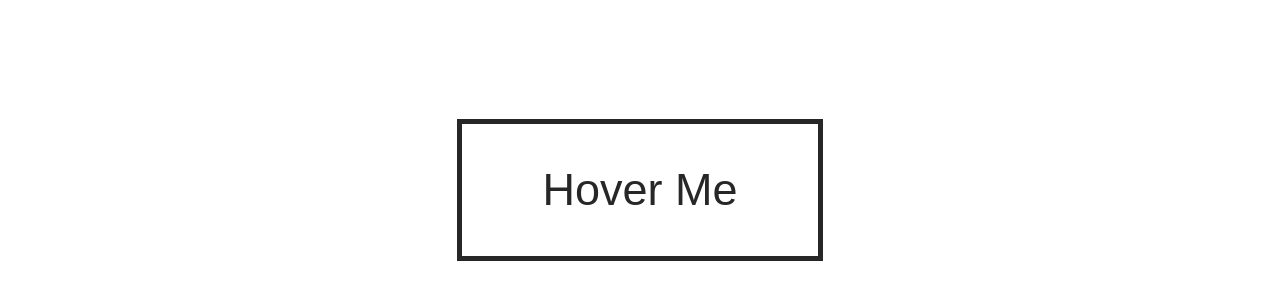
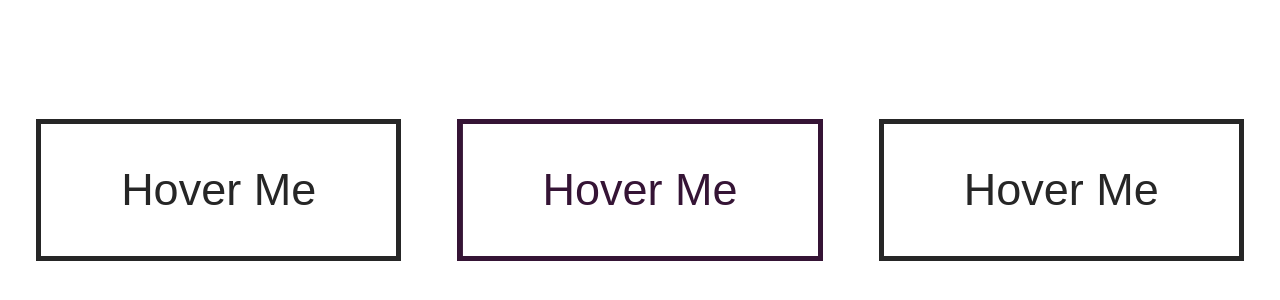
Before and after one commit to smentzer/btn-hover-effect, a plain HTML site: page index.html in a window 1280 px wide. Shown: the part 218-518 px from the top of the page. Drawn offline with Linux system fonts and the light colour scheme.

Commit message:
more buttons

```diff
--- a/index.html
+++ b/index.html
@@ -12,8 +12,21 @@
 </head>
 
 <body>
+ <div class="wrapper">
 
-  <a href="#">Hover Me</a>
+
+    <a class="chop" href="#">Hover Me</a>
+    <a class="slide" href="#">Hover Me</a>
+    <a class="cross" href="#">Hover Me</a>
+
+ </div>
+
+
+
+
+
+
+
 
 </body>
 </html>
--- a/style.css
+++ b/style.css
@@ -1,22 +1,22 @@
-body {
+.wrapper {
 	height: 100vh;
 	display: flex;
-    justify-content: center;
+	justify-content: space-around;
 	align-items: center;
 }
 
-a {
+.chop {
 	text-decoration: none;
-    color: #272727;
+	color: #262626;
 	font-family: sans-serif;
 	font-size: 45px;
-    border: 5px solid #272727;
+	border: 5px solid #262626;
 	padding: 40px 80px;
 	position: relative;
 	overflow: hidden;
 }
 
-a:before {
+.chop:before {
 	content: '';
 	position: absolute;
 	left: 0;
@@ -25,11 +25,93 @@ a:before {
 	height: 100%;
 	width: 100%;
     z-index: -1;
+    transition: all 1s;
 	transform-origin: bottom left;
  	transform: rotate(-90deg);
 	transition: transform 1s;
 }
 
-a:hover:before {
+.chop:hover:before {
 	transform: rotate(0deg);
 }
+
+.slide {
+	text-decoration: none;
+	color: #351435;
+	font-family: sans-serif;
+	font-size: 45px;
+	border: 5px solid #351435;
+	padding: 40px 80px;
+	position: relative;
+    overflow: hidden;
+}
+
+.slide:before {
+	content: '';
+	position: absolute;
+	left: 0;
+	top: 0;
+	height: 100%;
+	width: 100%;
+	background-color: #351435;
+	z-index: -1;
+	transform: translateX(-100%);
+	transition: all 1s;
+}
+
+.slide:hover:before {
+	transform: translateX(0);
+}
+
+.slide:hover {
+	color: white;
+}
+
+.cross {
+	text-decoration: none;
+	color: #262626;
+	font-family: sans-serif;
+	font-size: 45px;
+	border: 5px solid #262626;
+	padding: 40px 80px;
+	position: relative;
+    overflow: hidden;
+}
+
+.cross:before {
+	content: '';
+	position: absolute;
+	top: 0;
+	left: 0;
+	width: 100%;
+	height: 100%;
+	background-color: #262626;
+	transition: 1s;
+	transform: rotateX(90deg);
+	z-index: -1;
+}
+
+.cross:after {
+	content: '';
+	position: absolute;
+	top: 0;
+	left: 0;
+	width: 100%;
+	height: 100%;
+	background-color: #262626;
+	transition: 1s;
+	transform: rotateY(90deg);
+	z-index: -1;
+}
+
+.cross:hover:before {
+	transform: rotateX(0);
+}
+
+.cross:hover:after {
+	transform: rotateY(0);
+}
+
+.cross:hover {
+	color: white;
+}
```
Lines whose indentation alone changed are shown as unchanged.
